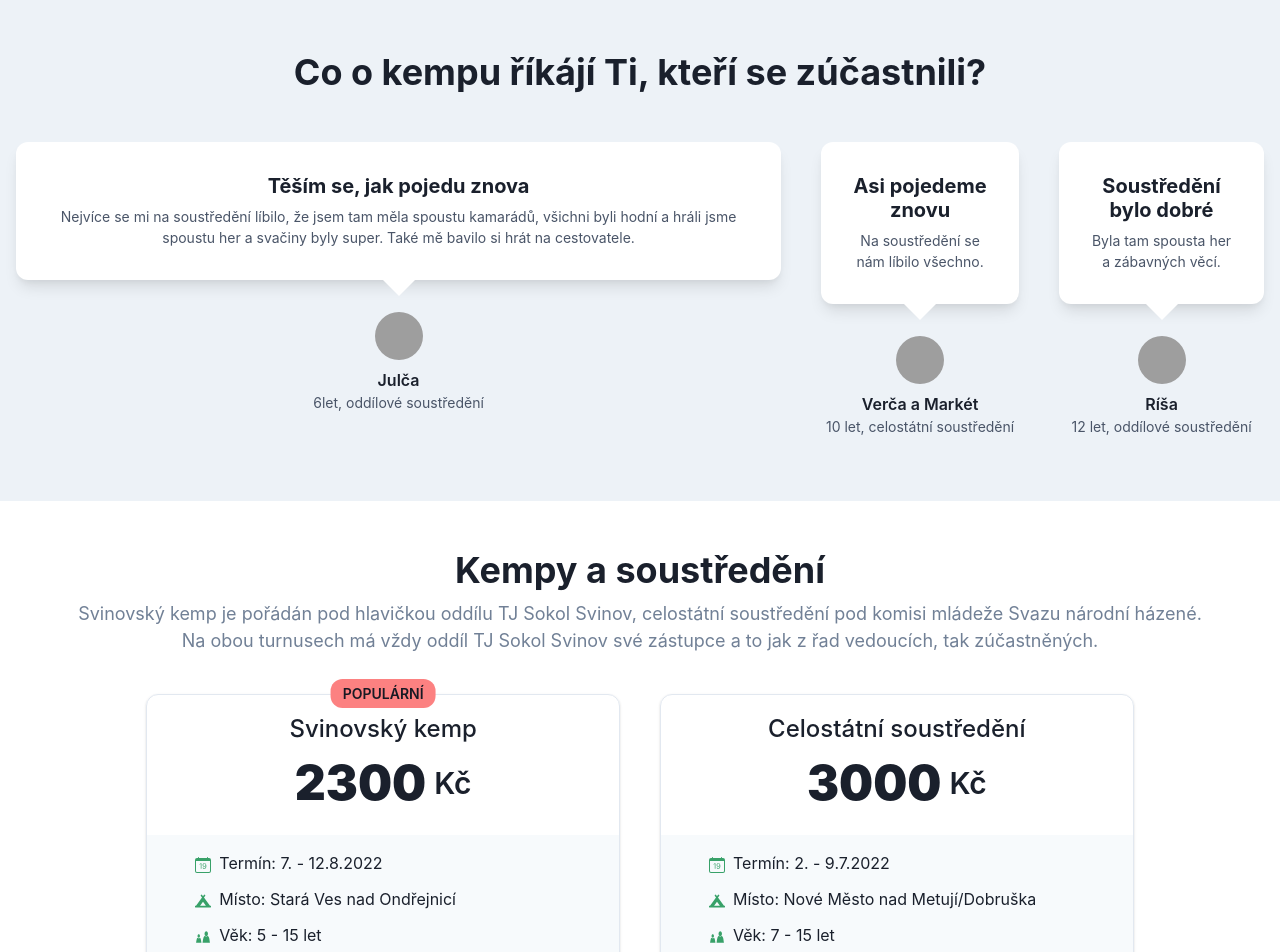
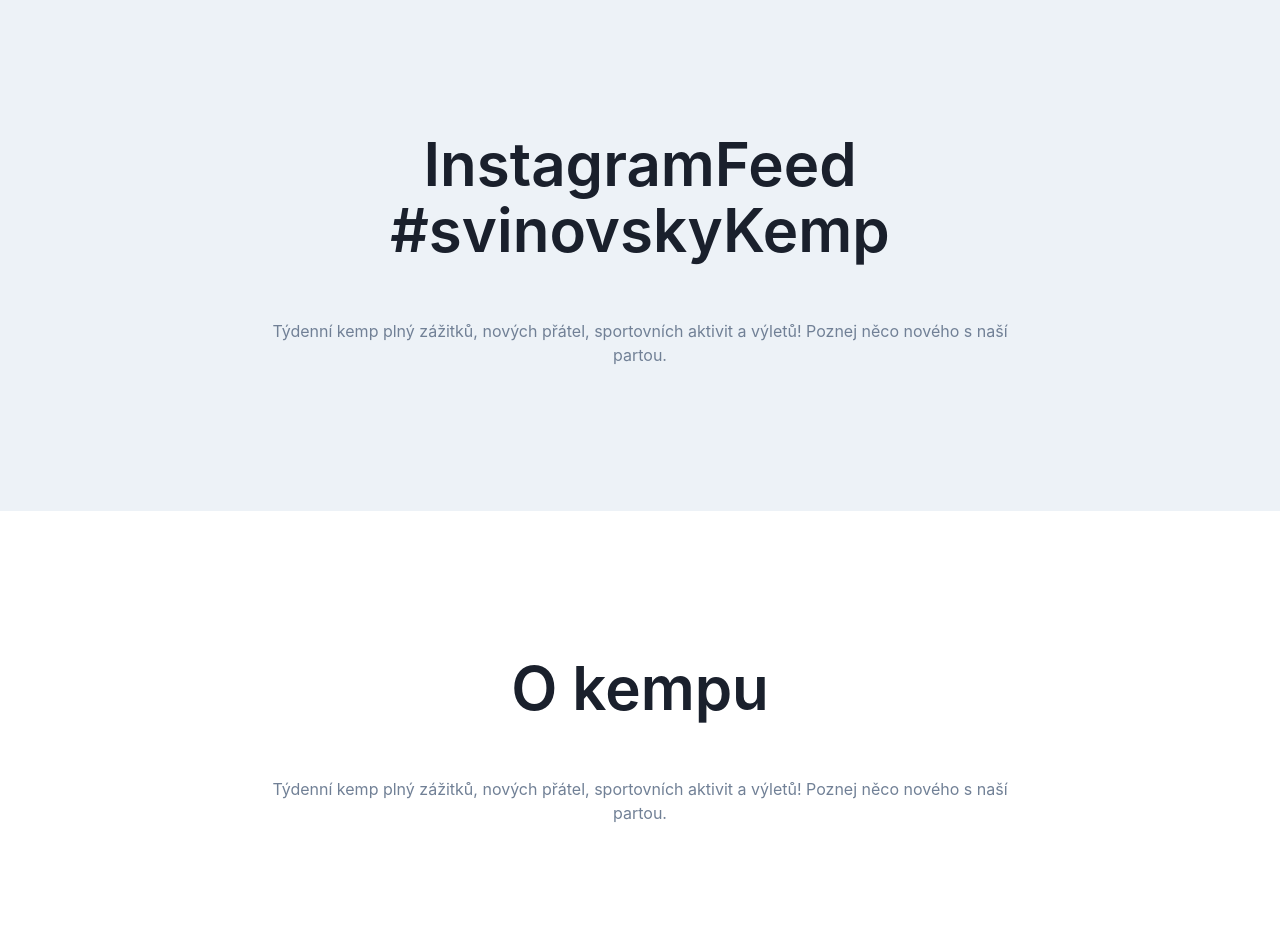
Before and after one commit to benesvoj/kemp.hazenasvinov.cz, a React (Create React App) app: page / in a window 1280 px wide. Shown: the part 740-1692 px from the top of the page. Built offline with nearby package versions, Linux system fonts and the light colour scheme; grey boxes are pictures that could not be loaded.

Commit message:
add react router to project

```diff
--- a/package.json
+++ b/package.json
@@ -24,6 +24,7 @@
     "react": "^18.2.0",
     "react-dom": "^18.2.0",
     "react-icons": "^4.7.1",
+    "react-router-dom": "^6.9.0",
     "react-scripts": "5.0.1",
     "typescript": "^4.9.5",
     "web-vitals": "^2.1.4"
--- a/src/App.tsx
+++ b/src/App.tsx
@@ -1,7 +1,9 @@
 import './App.css'
+import { About } from './components/About'
 import { Footer } from './components/Footer'
 import { Header } from './components/Header'
 import { Hero } from './components/Hero'
+import { InstagramFeed } from './components/InstagramFeed'
 import { Pricing } from './components/Pricing'
 import { Testimonials } from './components/Testimonials'
 import React from 'react'
@@ -11,6 +13,8 @@ function App() {
     <div className='App'>
       <Header />
       <Hero />
+      <InstagramFeed />
+      <About />
       <Testimonials />
       <Pricing />
       <Footer />
--- /dev/null
+++ b/src/components/About.tsx
@@ -0,0 +1,22 @@
+import { Box, Container, Heading, Stack, Text } from '@chakra-ui/react'
+import { urls } from '../utils/urls'
+
+export const About = () => {
+  return (
+    <Container maxW={'3xl'} id={urls.website.sections.aboutMe}>
+      <Stack as={Box} textAlign={'center'} spacing={{ base: 8, md: 14 }} py={{ base: 20, md: 36 }}>
+        <Heading
+          fontWeight={600}
+          fontSize={{ base: '2xl', sm: '4xl', md: '6xl' }}
+          lineHeight={'110%'}
+        >
+          O kempu
+        </Heading>
+        <Text color={'gray.500'}>
+          Týdenní kemp plný zážitků, nových přátel, sportovních aktivit a výletů! Poznej něco nového
+          s naší partou.
+        </Text>
+      </Stack>
+    </Container>
+  )
+}
--- a/src/components/Header.tsx
+++ b/src/components/Header.tsx
@@ -1,4 +1,4 @@
-import { Box, HStack, Link, Stack, Text } from '@chakra-ui/react'
+import { Box, HStack, Link, Stack, Text, useColorModeValue } from '@chakra-ui/react'
 import { Logo } from './Logo'
 import { getMenuItems } from '../utils/urls'
 import React from 'react'
@@ -6,7 +6,15 @@ import React from 'react'
 export const Header = () => {
   const menuItems = getMenuItems()
 
+  const handleClickScroll = (props: string) => {
+    const element = document.getElementById(props)
+    if (element) {
+      element.scrollIntoView({ behavior: 'smooth' })
+    }
+  }
+
   return (
+    <Box bg={useColorModeValue('gray.100', 'gray.700')}>
       <HStack
         position={'fixed'}
         top={0}
@@ -15,7 +23,6 @@ export const Header = () => {
         overflow={'hidden'}
         w={'100%'}
         zIndex={1000}
-      backgroundColor={'gray.100'}
       >
         <Logo />
 
@@ -33,5 +40,6 @@ export const Header = () => {
           </Stack>
         </Box>
       </HStack>
+    </Box>
   )
 }
--- /dev/null
+++ b/src/components/InstagramFeed.tsx
@@ -0,0 +1,28 @@
+import { Box, Container, Heading, Stack, Text, useColorModeValue } from '@chakra-ui/react'
+
+export const InstagramFeed = () => {
+  return (
+    <Box bg={useColorModeValue('gray.100', 'gray.700')}>
+      <Container maxW={'3xl'}>
+        <Stack
+          as={Box}
+          textAlign={'center'}
+          spacing={{ base: 8, md: 14 }}
+          py={{ base: 20, md: 36 }}
+        >
+          <Heading
+            fontWeight={600}
+            fontSize={{ base: '2xl', sm: '4xl', md: '6xl' }}
+            lineHeight={'110%'}
+          >
+            InstagramFeed #svinovskyKemp
+          </Heading>
+          <Text color={'gray.500'}>
+            Týdenní kemp plný zážitků, nových přátel, sportovních aktivit a výletů! Poznej něco
+            nového s naší partou.
+          </Text>
+        </Stack>
+      </Container>
+    </Box>
+  )
+}
--- a/src/components/PriceSelection.tsx
+++ b/src/components/PriceSelection.tsx
@@ -18,6 +18,8 @@ import {
   ModalFooter,
   ModalHeader,
   ModalOverlay,
+  Radio,
+  RadioGroup,
   Text,
   VStack,
   useColorModeValue,
@@ -156,54 +158,53 @@ export const PriceSelection = (props: PriceSelectionProps) => {
           <ModalHeader>Přihláška</ModalHeader>
           <ModalCloseButton />
           <ModalBody>
-            <Grid templateColumns='repeat(2, 1fr)' gap={6}>
-              <GridItem>
+            <Grid>
+              <GridItem pb={'4'}>
                 <FormControl>
                   <FormLabel>Email:</FormLabel>
-                  <Input type={'email'} placeholder={'email@email.cz'} />
-                  <FormHelperText>Pro účely kontaktování.</FormHelperText>
+                  <Input type={'email'} placeholder={'email@email.cz'} isRequired />
                 </FormControl>
               </GridItem>
-              <GridItem>
+              <GridItem pb={'4'}>
                 <FormControl>
                   <FormLabel>Telefon:</FormLabel>
                   <Input type={'tel'} placeholder={'777123456'} />
-                  <FormHelperText>Pro účely kontaktování.</FormHelperText>
                 </FormControl>
               </GridItem>
-              <GridItem>
+              <GridItem pb={'4'}>
                 <FormControl>
                   <FormLabel>Jméno a příjmení dítěte:</FormLabel>
                   <Input type={'text'} placeholder={'Josef Novák'} />
-                  <FormHelperText>Pro účely kontaktování.</FormHelperText>
                 </FormControl>
               </GridItem>
-              <GridItem>
+              <GridItem pb={'4'}>
                 <FormControl>
                   <FormLabel>Datum narození:</FormLabel>
-                  <Input type={'date'} placeholder={'Josef Novák'} />
-                  <FormHelperText>Pro účely kontaktování.</FormHelperText>
+                  <Input type={'date'} />
                 </FormControl>
               </GridItem>
-              <GridItem>
+              <GridItem pb={'4'}>
+                <FormControl>
+                  <FormLabel>Třída ZŠ:</FormLabel>
+                  <Input type={'text'} placeholder={'5.třída'} />
+                </FormControl>
+              </GridItem>
+              <GridItem pb={'4'}>
+                <FormControl>
+                  <FormLabel>Doplňující informace (alergie, jídlo, ...):</FormLabel>
+                  <Input type={'text'} placeholder={'Alergický na lepek, laktózu, jahody.'} />
+                </FormControl>
+              </GridItem>
+              <GridItem pb={'4'}>
                 <FormControl>
                   <FormLabel>Soustředění:</FormLabel>
-                  <Input type={'text'} placeholder={'Josef Novák'} />
-                  <FormHelperText>Pro účely kontaktování.</FormHelperText>
-                </FormControl>
-              </GridItem>
-              <GridItem>
-                <FormControl>
-                  <FormLabel>Třída ZŠ:</FormLabel>
-                  <Input type={'text'} placeholder={'Josef Novák'} />
-                  <FormHelperText>Pro účely kontaktování.</FormHelperText>
-                </FormControl>
-              </GridItem>
-              <GridItem>
-                <FormControl>
-                  <FormLabel>Doplňující informace (alergie, jídlo, ...):</FormLabel>
-                  <Input type={'text'} placeholder={'Josef Novák'} />
-                  <FormHelperText>Pro účely kontaktování.</FormHelperText>
+                  <RadioGroup defaultValue='kemp'>
+                    <HStack spacing='24px'>
+                      <Radio value='kemp'>Svinovský kemp</Radio>
+                      <Radio value='celostatko'>Celostátní soustředení</Radio>
+                      <Radio value='oboje'>Oboje</Radio>
+                    </HStack>
+                  </RadioGroup>
                 </FormControl>
               </GridItem>
             </Grid>
--- a/src/utils/urls.ts
+++ b/src/utils/urls.ts
@@ -19,10 +19,15 @@ export const urls = {
       {
         id: 50,
         title: 'Přihlášky',
-        url: '#projects',
+        url: '#pricing',
         isAvailable: true,
       },
     ],
+    sections: {
+      aboutMe: '#aboutme',
+      contact: '#contact',
+      pricing: '#pricing',
+    },
   },
 }
 
```
Also changed, not shown: 1 other file (tests, documents, lock files or other folders). Lines whose indentation alone changed are shown as unchanged.
